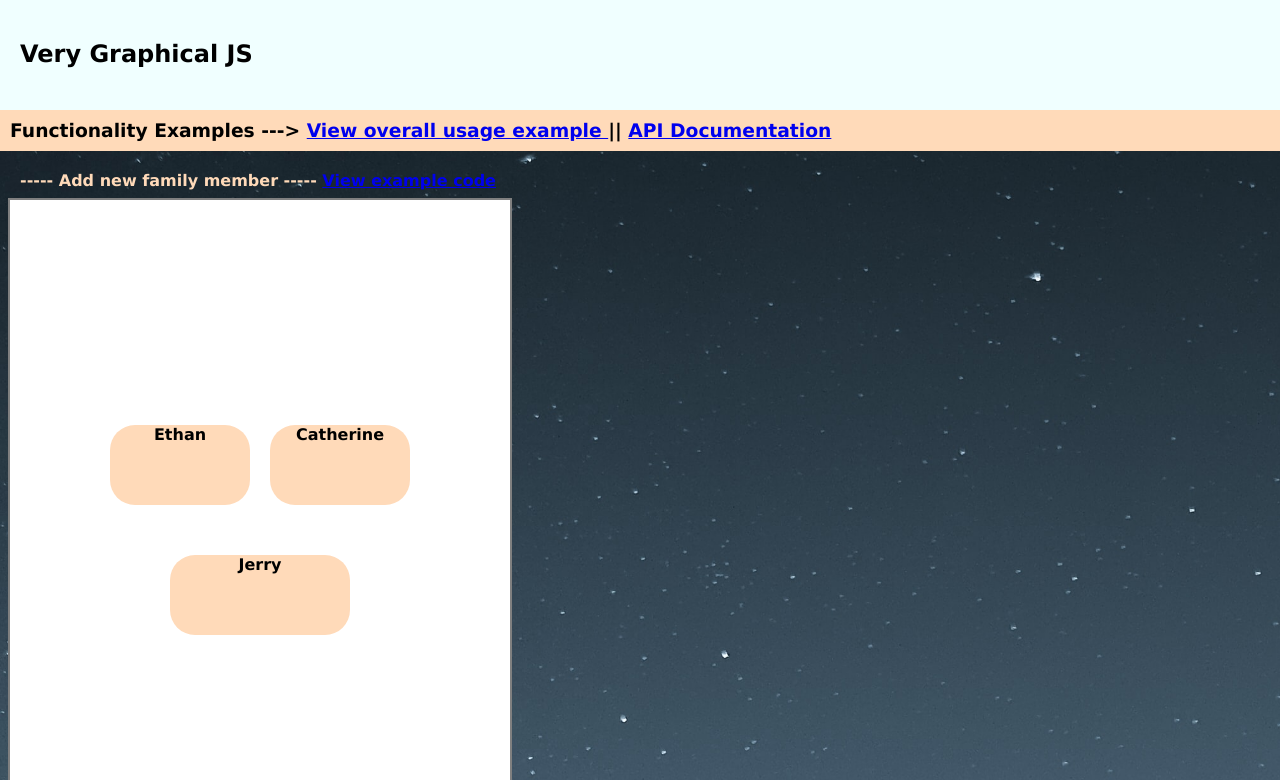
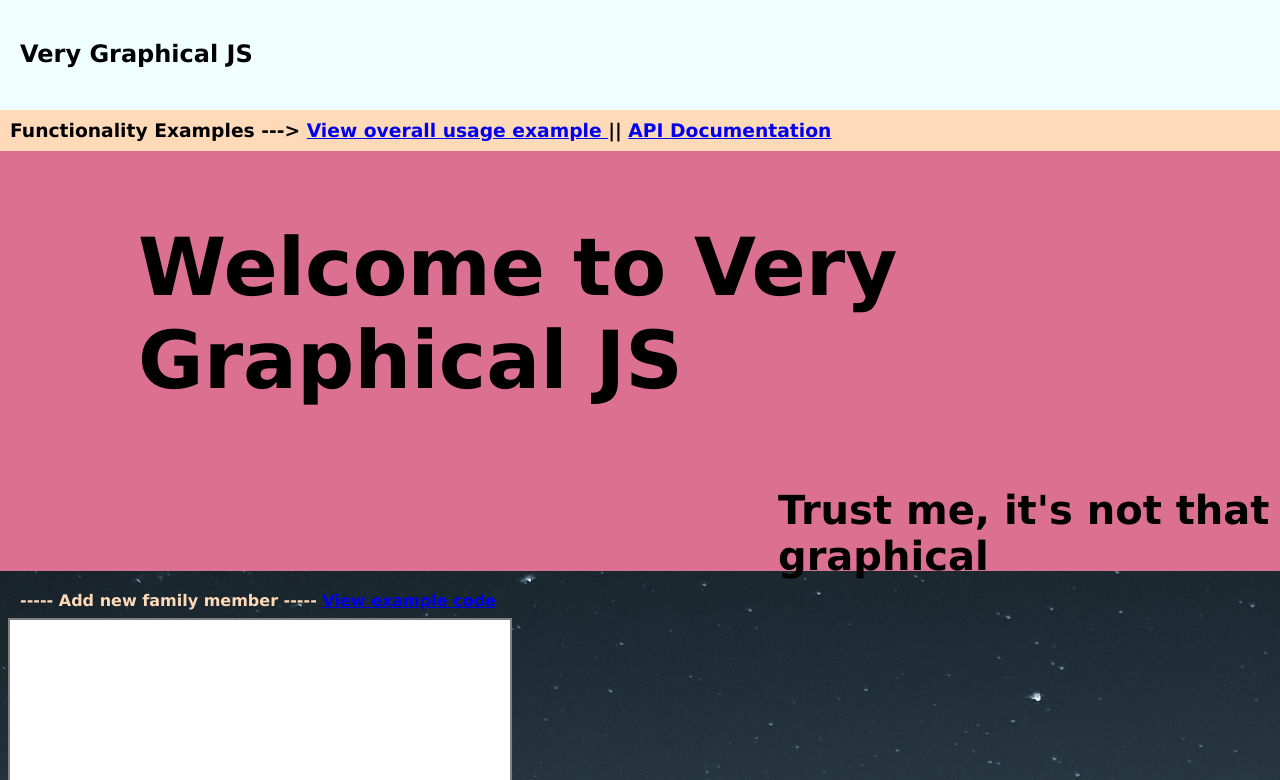
Before and after one commit to michaelliutt/Very-Graphical-JS, a website: page pub/index.html in a window 1280 px wide. Shown: the top 780 px of the page. Drawn offline with Linux system fonts and the light colour scheme.

Commit message:
Finish landing

```diff
--- a/pub/index.html
+++ b/pub/index.html
@@ -21,6 +21,11 @@
     <div id="banner"><h2> Very Graphical JS</h2> </div>
     <!-- <h3 style="text-align: center;  width: 100%; margin: 0;"> Welcome to Very Graphical! -- Don't worry, it's not that graphical (We draw family trees)</h3> -->
     <h3 style="padding: 10px; background-color: peachpuff; margin: 0"> Functionality Examples ---> <a href="examples.html"> View overall usage example </a>  ||  <a href="api_doc.html">API Documentation</a> </h3>
+    <div style="padding: 10px; background-color: palevioletred; margin: 0; height: 400px">
+        <h1 style="margin-top: 60px; margin-left: 10vw; font-size: 80px;"> Welcome to Very Graphical JS</h1>
+        <h1 style="margin-top: 10vh; margin-left: 60vw; font-size: 40px"> Trust me, it's not that graphical</h1>
+    </div>
+
     <div id = "examples">
 
         <div id = "add_member" >
```
